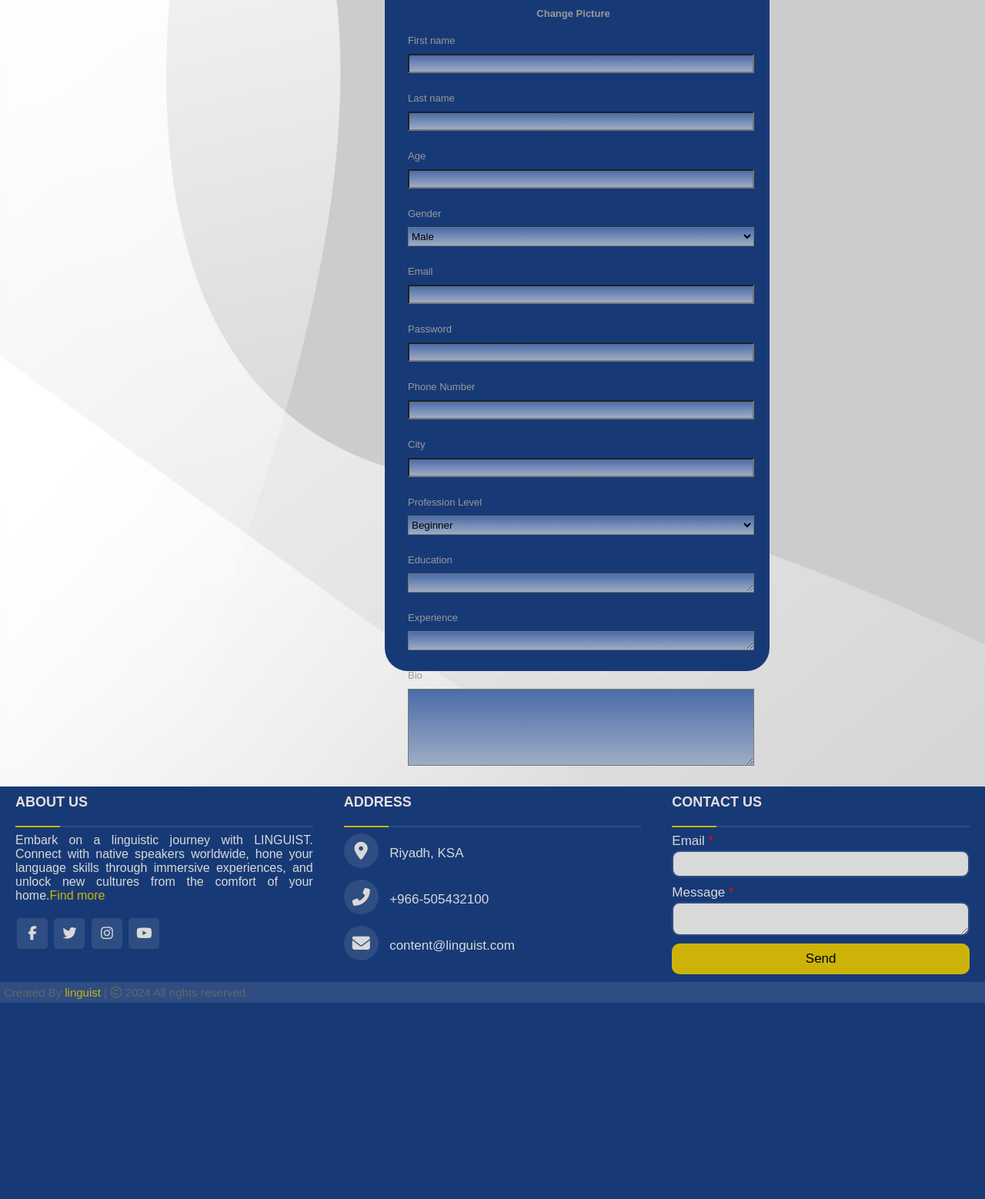
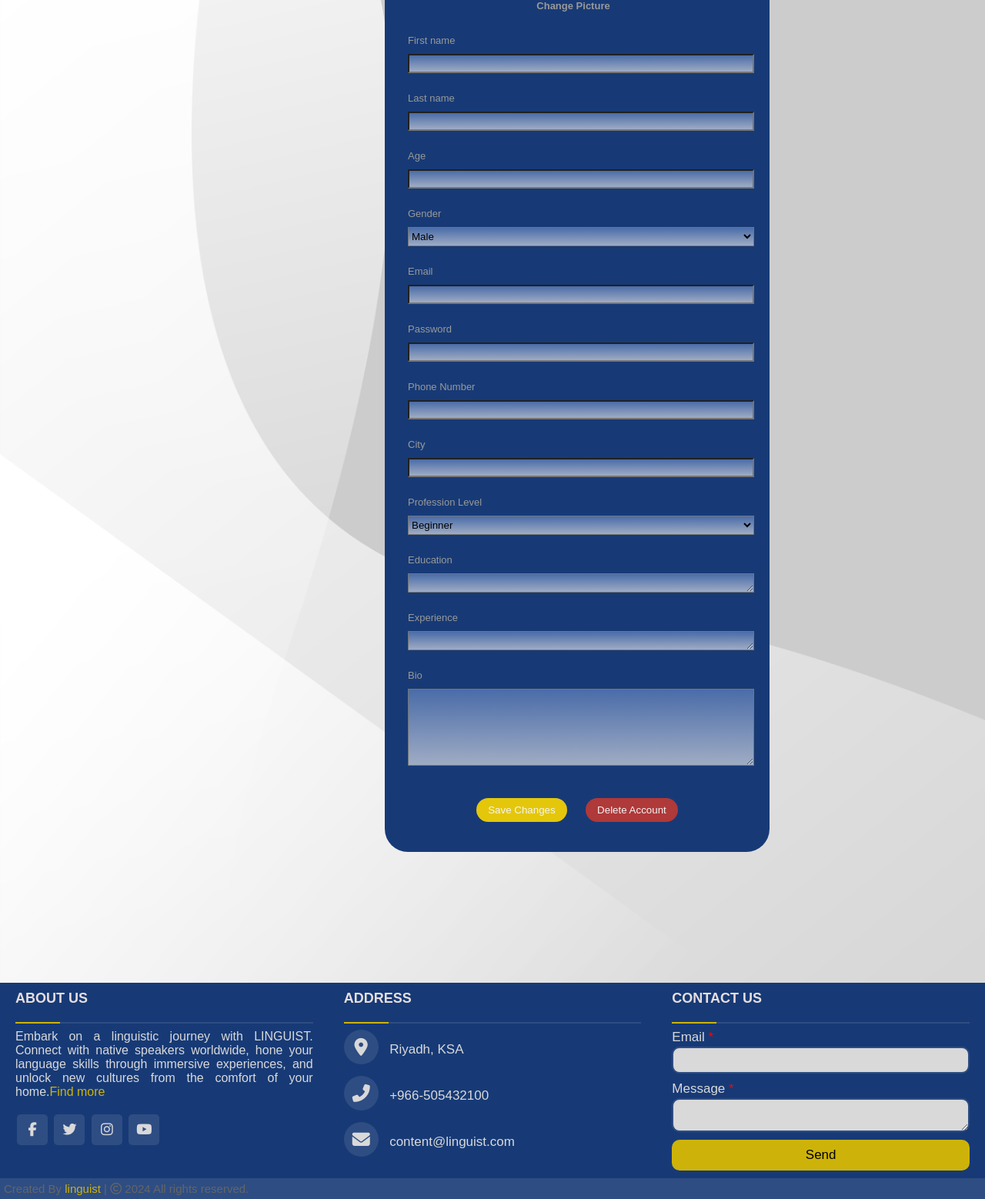
Before and after one commit to munirahi/webProject, a PHP site: page /php/EditProfileP.php in a window 1280 px wide. Shown: the part 378-1936 px from the top of the page at 77% size. Before the commit the page ends 1681 px from the top, so only its background shows below. Run offline with PHP 8.4, Linux system fonts and the light colour scheme; data that the repository does not hold is empty.

Commit message:
Update EditProfileP.css

```diff
--- a/css/EditProfileP.css
+++ b/css/EditProfileP.css
@@ -14,6 +14,31 @@ body{
 
     background-size: cover;
 
+}
+.success-message{
+  color: green; /* Green for success */
+  font-weight: bold;
+  margin-bottom: 10px;
+  padding: 10px;
+  border: 1px solid green;
+  border-radius: 5px;
+  background-color: #f2f2f2;
+  position: relative; /* Enable positioning */
+  top: -20px; /* Move up slightly */
+  left: 10%; /* Center horizontally */
+
+}
+.error-message {
+  color: red;
+  font-weight: bold;
+  margin-bottom: 10px;
+  display: block;
+}
+span #error{
+  color: red;
+  font-weight: bold;
+  margin-bottom: 10px;
+  display: block;
 }
 #ul1{
     list-style: none;
@@ -133,6 +158,7 @@ li a{
 
 
 .main{
+
     position: relative;
     margin-top: 120px;
     margin-left: 500px;
@@ -143,10 +169,10 @@ li a{
     padding: 20px;
     background-color:rgb(23, 58, 118);
     border-radius: 30px;
-    margin-top: 20px;
-   margin-bottom: 150px;
+    margin-top: 10px;
+   margin-bottom: 170px;
     width: 500px ;
-    height: 1010px ;
+    height: 1255px ;
     text-align: center;
 
 
```
